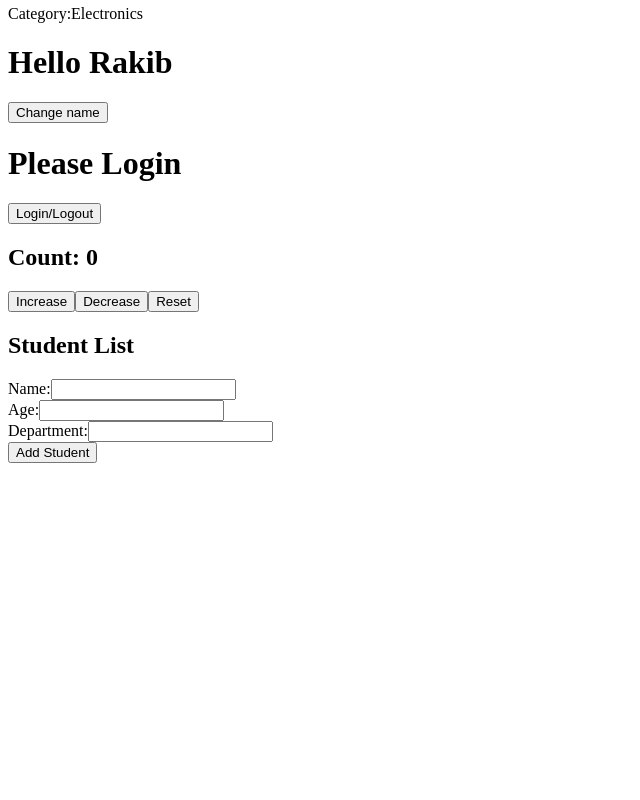
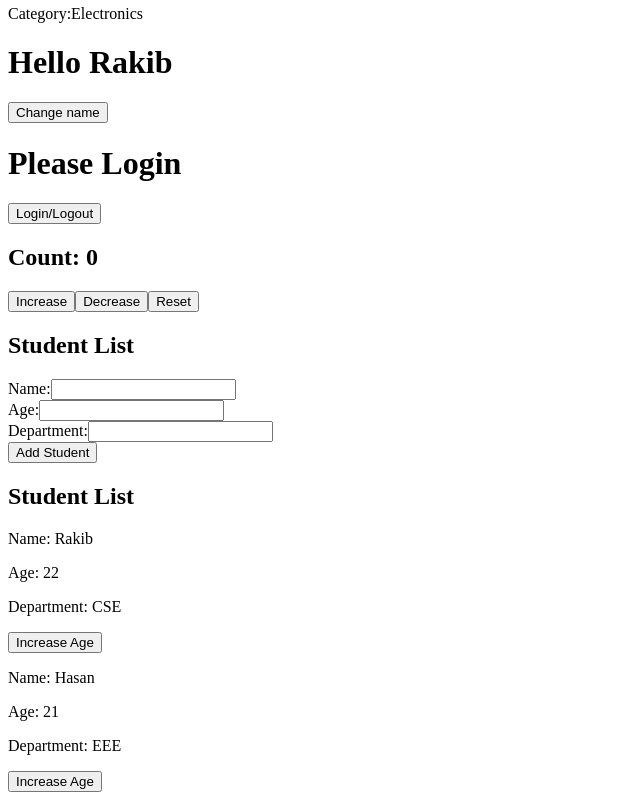
Before and after one commit to md-rakib-hasan1/react-learning, a React (Vite) app: page / in a window 1280 px wide. Shown: the part 941-1741 px from the top of the page, without its empty margins (0-640 px from the left). Before the commit the page ends 1412 px from the top, so only its background shows below. Built offline with nearby package versions, Linux system fonts and the light colour scheme.

Commit message:
Updated-Object

```diff
--- a/src/App.tsx
+++ b/src/App.tsx
@@ -5,6 +5,7 @@ import Product from "./components/Product";
 import Counter from "./components/Counter";
 import StudentList from "./components/StudentList";
 import { useState } from "react";
+import NewStudentList from "./components/NewStudentList";
 function App() {
   const[name, setName]=useState<string>("Rakib");
   const[isLoggedIn, setIsLoggedIn]=useState<boolean>(false);
@@ -56,6 +57,7 @@ function App() {
    </button>
    <Counter/>
    <StudentList/>
+   <NewStudentList/>
     </div>
   );
 }
--- /dev/null
+++ b/src/components/NewStudentList.tsx
@@ -0,0 +1,57 @@
+import {useState} from 'react';
+
+interface Student{
+    id: number;
+    name: string;
+    age: number;
+    department: string;
+}
+
+const NewStudentList = () => {
+
+    const[students, setStudents]=useState<Student[]>([
+        {
+      id: 1,
+      name: "Rakib",
+      age: 22,
+      department: "CSE",
+    },
+    {
+      id: 2,
+      name: "Hasan",
+      age: 21,
+      department: "EEE",
+    },
+    ]);
+
+
+    const increaseAge = (id:number)=>{
+        setStudents(
+            students.map((student)=>
+            student.id === id ? { ...student, age: student.age + 1 }:student
+        )
+        );
+
+    }
+
+    return (
+        <div>
+            <h2>Student List</h2>
+
+            {students.map((student)=>(
+                <div key={student.id}>
+                    <p>Name: {student.name}</p>
+                    <p>Age: {student.age}</p>
+                    <p>Department: {student.department}</p>
+
+                    <button onClick={()=>increaseAge(student.id)}>
+                        Increase Age</button>
+                </div>
+            ))}
+
+
+        </div>
+    );
+};
+
+export default NewStudentList;
```
